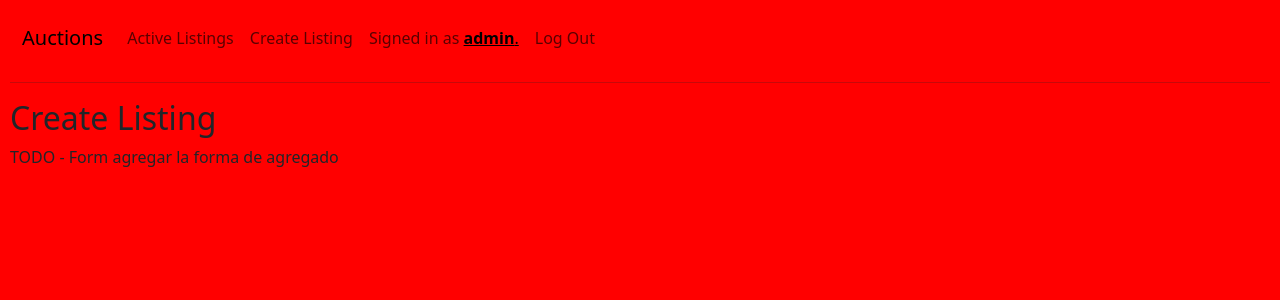
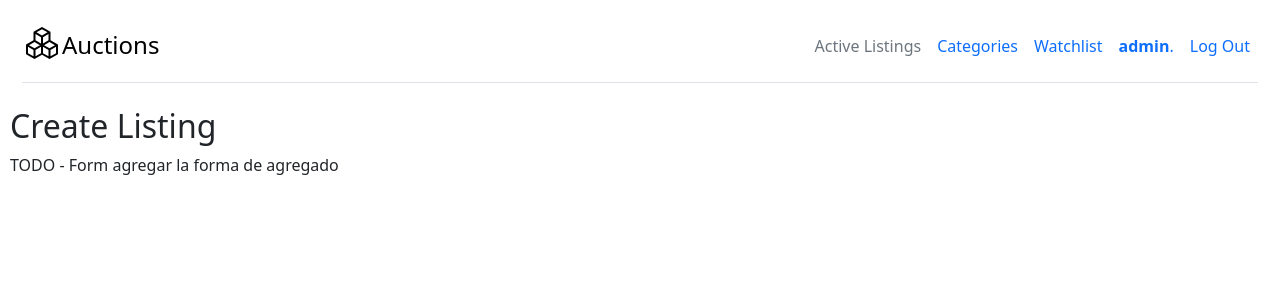
Before and after one commit to monicavaquerano/commerce, a Django app: page /create in a window 1280 px wide. Shown: the top 300 px of the page. Run offline with Django 3.2, Linux system fonts and the light colour scheme; a user stored in the database is signed in.

Commit message:
update templates, urls, views

```diff
--- a/auctions/static/auctions/styles.css
+++ b/auctions/static/auctions/styles.css
@@ -1,4 +1,17 @@
 body {
     padding: 10px;
-    background-color: red;
 }
+
+div>img {
+    display: block;
+    margin-left: auto;
+    margin-right: auto;
+    width: 100%;
+}
+
+.flex-container {
+    display: flex;
+    flex-flow: row wrap;
+    justify-content: center;
+    background-color: whitesmoke;
+}
--- a/auctions/templates/auctions/layout.html
+++ b/auctions/templates/auctions/layout.html
@@ -11,6 +11,40 @@
 </head>
 
 <body>
+    <div class="container-fluid">
+        <header
+            class="d-flex flex-wrap align-items-center justify-content-center justify-content-md-between py-3 mb-4 border-bottom">
+            <div class="col-md-3 mb-2 mb-md-0">
+                <a href="/" class="d-inline-flex link-body-emphasis text-decoration-none">
+                    <svg xmlns="http://www.w3.org/2000/svg" width="40" height="32" fill="currentColor"
+                        class="bi bi-boxes" viewBox="0 0 16 16">
+                        <path
+                            d="M7.752.066a.5.5 0 0 1 .496 0l3.75 2.143a.5.5 0 0 1 .252.434v3.995l3.498 2A.5.5 0 0 1 16 9.07v4.286a.5.5 0 0 1-.252.434l-3.75 2.143a.5.5 0 0 1-.496 0l-3.502-2-3.502 2.001a.5.5 0 0 1-.496 0l-3.75-2.143A.5.5 0 0 1 0 13.357V9.071a.5.5 0 0 1 .252-.434L3.75 6.638V2.643a.5.5 0 0 1 .252-.434L7.752.066ZM4.25 7.504 1.508 9.071l2.742 1.567 2.742-1.567L4.25 7.504ZM7.5 9.933l-2.75 1.571v3.134l2.75-1.571V9.933Zm1 3.134 2.75 1.571v-3.134L8.5 9.933v3.134Zm.508-3.996 2.742 1.567 2.742-1.567-2.742-1.567-2.742 1.567Zm2.242-2.433V3.504L8.5 5.076V8.21l2.75-1.572ZM7.5 8.21V5.076L4.75 3.504v3.134L7.5 8.21ZM5.258 2.643 8 4.21l2.742-1.567L8 1.076 5.258 2.643ZM15 9.933l-2.75 1.571v3.134L15 13.067V9.933ZM3.75 14.638v-3.134L1 9.933v3.134l2.75 1.571Z" />
+                    </svg> <span class="fs-4">Auctions</span>
+                </a>
+            </div>
+
+            <ul class="nav col-12 col-md-auto mb-2 justify-content-center mb-md-0">
+                <li><a href="{% url 'index' %}" class="nav-link px-2 link-secondary">Active Listings</a></li>
+                {% if user.is_authenticated %}
+                <li><a href="{% url 'categories' %}" class="nav-link px-2">Categories</a></li>
+                <li><a href="{% url 'create' %}" class="nav-link px-2">Watchlist</a></li>
+                <li><a href="{% url 'user' %}" class="nav-link px-2"><strong>{{ user.username }}</strong>.
+                    </a></li>
+                <li><a href="{% url 'logout' %}" class="nav-link px-2">Log Out</a></li>
+                {% else %}
+            </ul>
+            <div class="col-md-3 text-end">
+                <a class="btn btn-outline-primary me-2" href="{% url 'login' %}" role="button">Log In</a>
+                <a class="btn btn-primary" href="{% url 'register' %}" role="button">Register</a>
+            </div>
+
+            {% endif %}
+
+        </header>
+    </div>
+
+    <!--
     <nav class="navbar navbar-expand-sm" aria-label="Navabar">
         <div class="container-fluid">
             <a class="navbar-brand" href="/">Auctions</a>
@@ -24,6 +58,12 @@
                         <a class="nav-link" href="{% url 'index' %}">Active Listings</a>
                     </li>
                     {% if user.is_authenticated %}
+                    <li class="nav-item">
+                        <a class="nav-link" href="{% url 'categories' %}">Categories</a>
+                    </li>
+                    <li class="nav-item">
+                        <a class="nav-link" href="#">Watchlist</a>
+                    </li>
                     <li class="nav-item">
                         <a class="nav-link" href="{% url 'create' %}">Create Listing</a>
                     </li>
@@ -53,7 +93,7 @@
             </div>
         </div>
     </nav>
-    <hr>
+-->
 
     {% block body %}
     {% endblock %}
--- a/auctions/urls.py
+++ b/auctions/urls.py
@@ -8,5 +8,6 @@ urlpatterns = [
     path("logout", views.logout_view, name="logout"),
     path("register", views.register, name="register"),
     path("create", views.create_listing, name="create"),
+    path("categories", views.create_categories, name="categories"),
     path("user", views.edit_user, name="user"),
 ]
--- a/auctions/views.py
+++ b/auctions/views.py
@@ -70,6 +70,21 @@ def register(request):
         return render(request, "auctions/register.html")
 
 
+def create_categories(request):
+    if request.method == "GET":
+        categories = Category.objects.all()
+        return render(request, "auctions/categories.html", {"categories": categories})
+    else:
+        category = request.POST["category"]
+        new_category = Category(name=category)
+        new_category.save()
+        return HttpResponseRedirect(
+            reverse(
+                "categories",
+            )
+        )
+
+
 def create_listing(request):
     if request.method == "GET":
         categories = Category.objects.all()
```
Also changed, not shown: auctions/templates/auctions/index.html (+14 -2 lines), db.sqlite3.
